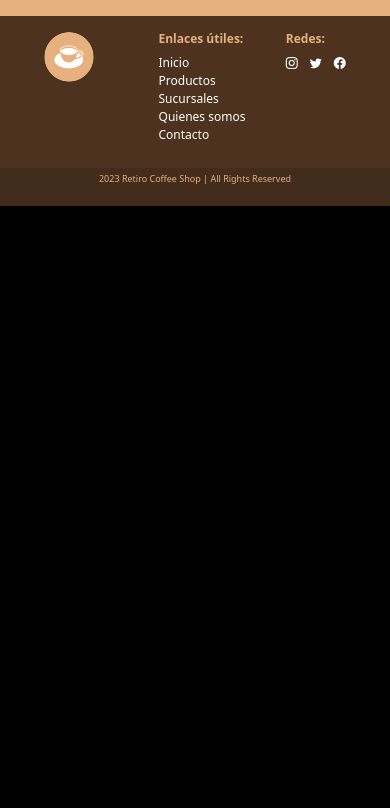
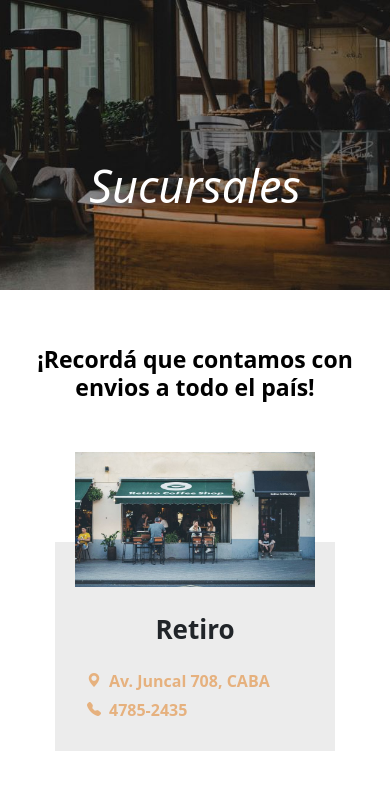
Before and after one commit to ivo-gonse/retiro-coffee-shop, a React (Create React App) app: page /sucursales in a window 390 px wide. Shown: the top 808 px of the page. Built offline with nearby package versions, Linux system fonts and the light colour scheme.

Commit message:
add sucursales page

```diff
--- a/src/assets/css/sucursales.css
+++ b/src/assets/css/sucursales.css
@@ -0,0 +1,76 @@
+/* FORMAT */
+
+.img-sucursal-1 {
+    width: 400px;
+    margin-top: -30px;
+    transform: translateY(43px);
+}
+#sucursales .card-description-1 {
+    width: 460px;
+}
+.location {
+    font-size: 26px;
+}
+#sucursales {
+    width: 99%;
+    max-width: 1060px;
+}
+#sucursales p{
+    font-size: 20px;
+    margin-bottom: 5px !important;
+    font-weight: 600;
+}
+
+/* BACKGROUNDS */
+
+#bg-banner-sucursales {
+    background-image: url(../background/bg-banner-4-lg.jpg);
+}
+
+/* ------------------------------------------ */
+
+@media (max-width: 992px) {
+
+    /* FORMAT */
+
+    /* BACKGROUNDS*/
+
+}
+
+/* ------------------------------------------ */
+
+@media (max-width: 575px) {
+
+    /* FORMAT */
+
+    .img-sucursal-1 {
+        width: 240px;
+        margin-top: -10px;
+        transform: translateY(45px);
+    }
+    #sucursales .card-description-1 {
+        width: 280px;
+    }
+    .name {
+        font-size: 18px;
+    }
+    #sucursales {
+        width: 99%;
+        max-width: 1060px;
+    }
+    #sucursales p{
+        font-size: 16px;
+        margin-bottom: 5px !important;
+        font-weight: 600;
+    }
+    #horarios {
+        font-size: 15px;
+    }
+
+    /* BACKGROUNDS*/
+
+    #bg-banner-sucursales {
+        background-image: url(../background/bg-banner-4-xs.jpg);
+    }
+
+}
--- a/src/components/Sucursales.jsx
+++ b/src/components/Sucursales.jsx
@@ -1,9 +1,85 @@
 import React from 'react'
+import { Link } from 'react-router-dom'
+
+import '../assets/css/styles.css'
+import '../assets/css/sucursales.css'
+
+import sucursal1 from '../assets/img/other/sucursal-1.jpg'
+import sucursal2 from '../assets/img/other/sucursal-2.jpg'
+import sucursal3 from '../assets/img/other/sucursal-3.jpg'
+import sucursal4 from '../assets/img/other/sucursal-4.jpg'
+
+const sucursales = [
+    {
+        image: sucursal1,
+        location: "Retiro",
+        adress: "Av. Juncal 708, CABA",
+        telephoneNumber: "4785-2435"
+    },{
+        image: sucursal2,
+        location: "Belgrano",
+        adress: "Mendoza 2848, CABA",
+        telephoneNumber: "4511-2180"
+    },{
+        image: sucursal3,
+        location: "Vicente López",
+        adress: "Tapiales 1148, Bs As",
+        telephoneNumber: "4244-1967"
+    },{
+        image: sucursal4,
+        location: "Martínez",
+        adress: "Av. Gral. Alvear 434, Bs As",
+        telephoneNumber: "4797-4452"
+    },
+]
 
 const Sucursales = () => {
     return (
         <body>
 
+            <div id="bg-banner-sucursales" class="banner-1 bg-img-1 d-flex flex-column align-items-center justify-content-center fw-bold fst-italic">
+                <h2 class="white">Sucursales</h2>
+            </div>
+
+            <div class="bg-white d-flex flex-column justify-content-center align-items-center text-center py-2 px-2">
+                <h4 class="black fw-bold mt-5 mb-3 mb-sm-5 mx-3">¡Recordá que contamos con envios a todo el país!</h4>
+
+                <div id="sucursales" class="row row-cols-1 row-cols-lg-2">
+
+                    {
+                        sucursales.map(sucursal=>{
+                            return(
+                                <div class="d-flex flex-column align-items-center justify-content-center px-2 px-sm-4 px-xl-5 mb-4 mb-sm-5">
+                                    <div>
+                                        <img src={sucursal.image} class="img-sucursal-1"/>
+                                    </div>
+                                    <div class="card-description-1 bg-4 p-4">
+                                        <h4 class="mt-4 pt-4 mb-4 fw-bold location">{sucursal.location}</h4>
+                                        <div class="d-flex secondary">
+                                        <i class="px-2 bi bi-geo-alt-fill"></i>
+                                        <p>{sucursal.adress}</p>
+                                        </div>
+                                        <div class="d-flex secondary">
+                                        <i class="px-2 bi bi-telephone-fill"></i>
+                                        <p>{sucursal.telephoneNumber}</p>
+                                        </div>
+                                    </div>
+                                </div>
+                            )
+                        })
+                    }
+
+                </div>
+
+                <p id="horarios" class="black mt-2 mt-sm-3 mx-3 fw-bold">Horarios: Todos los días de 9am - 7pm</p>
+                <Link id="volver" to="/" class="volver-al-menu text-decoration-none secondary d-flex justify-content-center align-items-center mb-4 mb-sm-5">
+                    <p id="no-margin" class="volver-al-menu fw-bold pe-2">Volver al menú principal</p>
+                    <i class="bi bi-arrow-left-circle fw-bold"></i>
+                </Link>
+                <div class="p-3"></div>
+
+            </div>
+
         </body>
     )
 }
```
